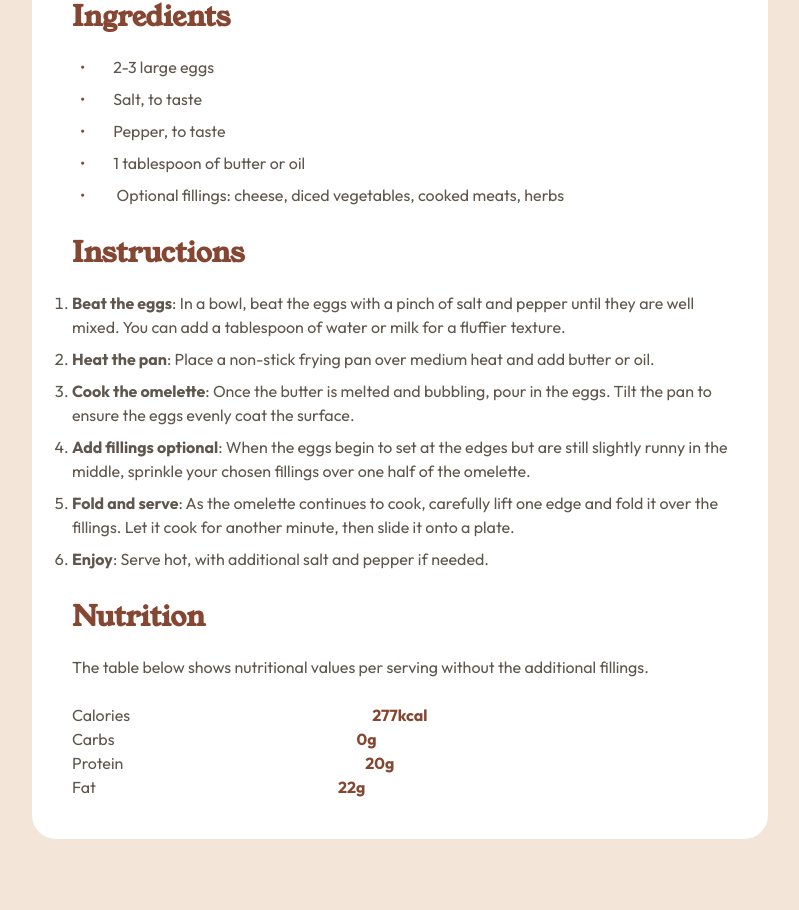
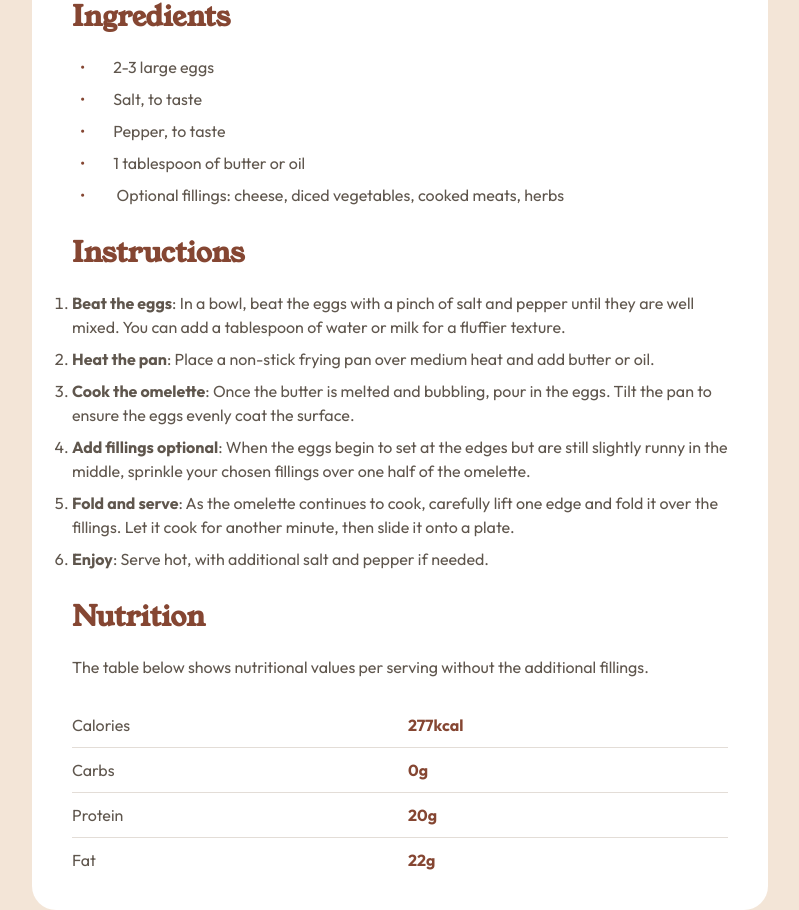
Before and after one commit to MihailoSparic01/Article-, a plain HTML site: page index.html in a window 1280 px wide. Shown: the part 736-1646 px from the top of the page, without its empty margins (240-1039 px from the left). Before the commit the page ends 1575 px from the top, so only its background shows below. Drawn offline with Linux system fonts and the light colour scheme.

Commit message:
Fixed last list with tables

```diff
--- a/index.html
+++ b/index.html
@@ -120,8 +120,8 @@
             <td class="td-deco">20g</td>
           </tr>
           <tr>
-            <td>Fat</td>
-            <td class="td-deco">22g</td>
+            <td class="last">Fat</td>
+            <td class="td-deco last">22g</td>
           </tr>
         </table>
       </div>
--- a/style.css
+++ b/style.css
@@ -119,19 +119,23 @@ article > .list-wrapper:not(:last-child) {
   margin-bottom: 3.2rem;
 }
 
-table,
-tbody {
-  display: block;
+table {
+  width: 100%;
+  margin: auto;
+  border-collapse: collapse;
 }
 
-tr {
-  display: block;
+table tr:not(:last-child) {
+  border-bottom: 1px solid #e3ddd7;
 }
 
 td {
   font-size: 1.6rem;
-  line-height: 150%;
-  display: inline-block;
+  padding: 1.2rem 0;
+}
+
+.last {
+  padding-bottom: 0;
 }
 
 .td-deco {
```
